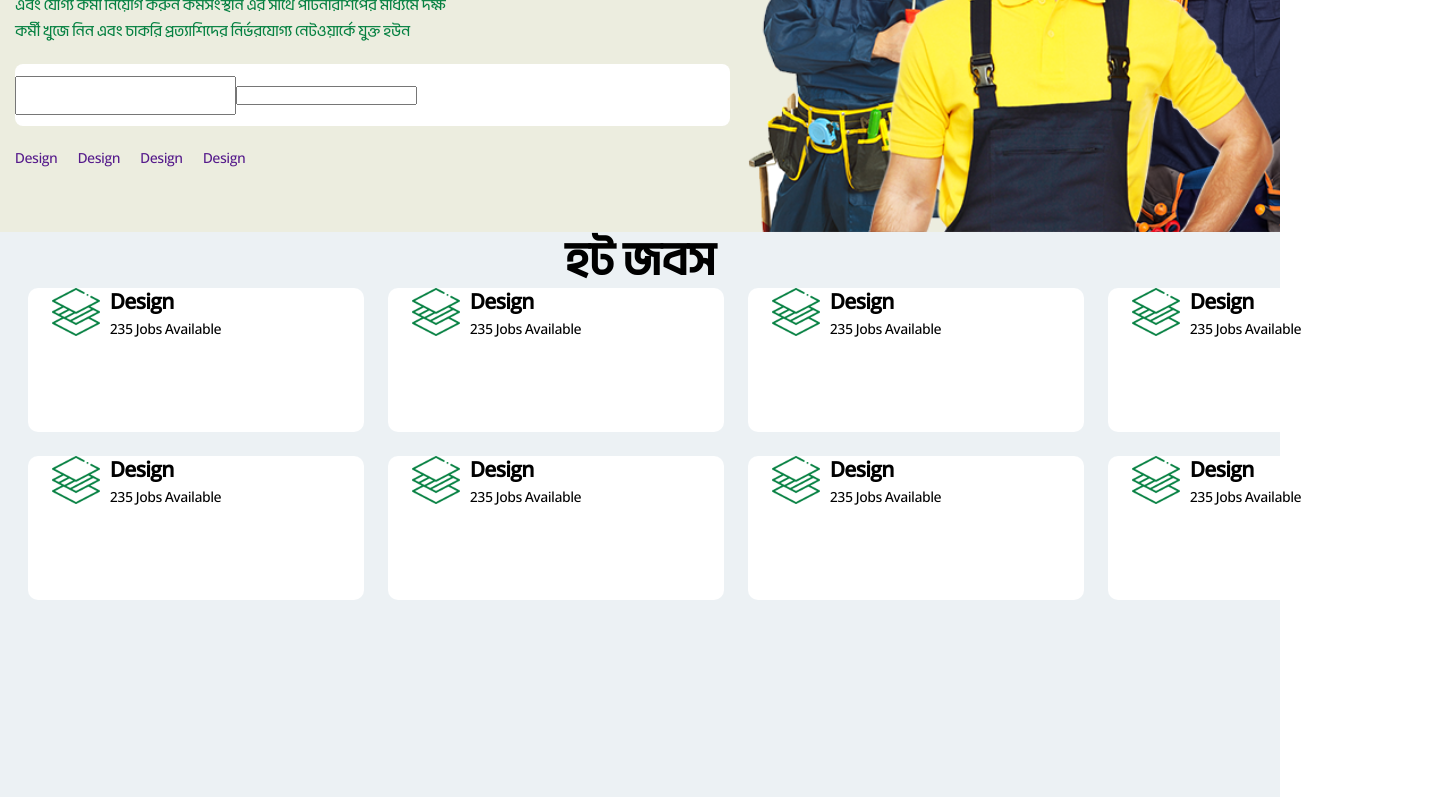
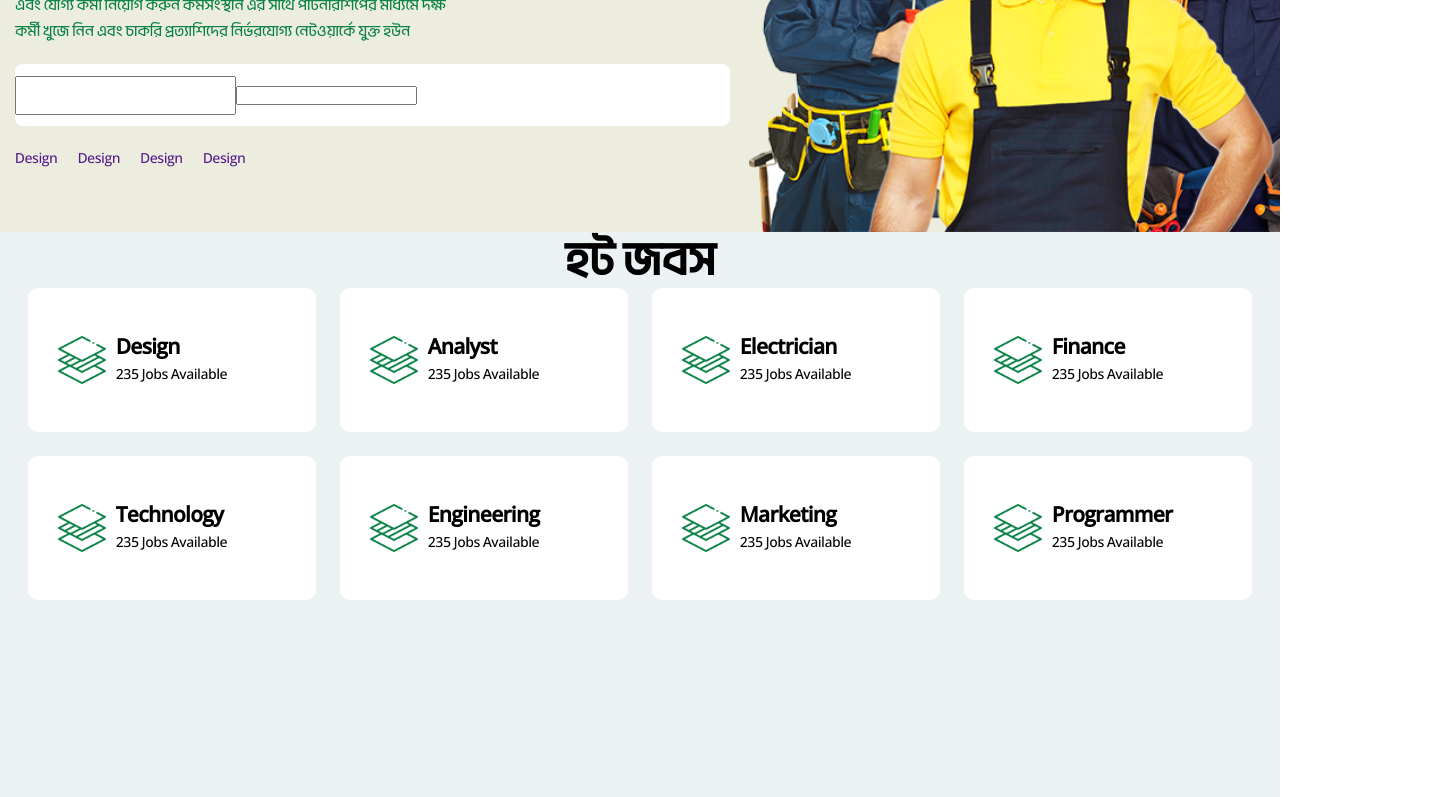
Before and after one commit to web-altaf-1/karma-frontend, a Next.js app: page / in a window 1280 px wide. Shown: the part 398-1195 px from the top of the page, 1444 px wide, since content can reach past the window. Built offline with nearby package versions, Linux system fonts and the light colour scheme.

Commit message:
added hot jobs page

```diff
--- a/src/app/components/Home/CategorySection.tsx
+++ b/src/app/components/Home/CategorySection.tsx
@@ -11,48 +11,49 @@ const CategorySection = () => {
     },
     {
       img: Icon1,
-      name: "Design",
+      name: "Analyst",
       text: "235 Jobs Available",
     },
     {
       img: Icon1,
-      name: "Design",
+      name: "Electrician",
       text: "235 Jobs Available",
     },
     {
       img: Icon1,
-      name: "Design",
+      name: "Finance",
       text: "235 Jobs Available",
     },
     {
       img: Icon1,
-      name: "Design",
+      name: "Technology",
       text: "235 Jobs Available",
     },
     {
       img: Icon1,
-      name: "Design",
+      name: "Engineering",
       text: "235 Jobs Available",
     },
     {
       img: Icon1,
-      name: "Design",
+      name: "Marketing",
       text: "235 Jobs Available",
     },
     {
       img: Icon1,
-      name: "Design",
+      name: "Programmer",
       text: "235 Jobs Available",
     },
   ];
   return (
-    <div className="hot_jobs__section" >
+    <div className="hot_jobs__section">
       <h3 className="hot_jobs_title">হট জবস</h3>
-      <div className="category_container main-container">
+      <div className="main-container">
+        <div className="category_container ">
           {data?.map((category, index) => {
             return (
               <div key={index} className="category__card">
-              <Image width={48} height={48} src={category?.img} alt="" />
+                <Image className="image" width={48} height={48} src={category?.img} alt="" />
                 <div>
                   <h2>{category?.name}</h2>
                   <p>{category?.text}</p>
@@ -62,6 +63,7 @@ const CategorySection = () => {
           })}
         </div>
       </div>
+    </div>
   );
 };
 
--- a/src/app/styles/home.css
+++ b/src/app/styles/home.css
@@ -62,3 +62,36 @@
     bottom: 0;
     right: -120px;
 }
+
+
+
+
+/* category section start from here  */
+.hot_jobs__section{
+    width: 100%;
+    height: 656px;
+    background-color: #ECF1F4;
+}
+.category__card{
+    width: 288px;
+    height: 144px;
+    border-radius: 10px;
+    display: flex;
+    align-items: center;
+    gap: 10px;
+    background-color: white;
+}
+.category_container{
+    display: grid;
+    grid-template-columns: repeat(4,1fr);
+    grid-gap: 24px;
+}
+.hot_jobs_title{
+    text-align: center;
+    font-size: 48px;
+    font-weight: 600;
+    line-height: 56px;
+}
+.category__card .image{
+    padding-left: 30px;
+}
--- a/src/app/styles/main.css
+++ b/src/app/styles/main.css
@@ -244,31 +244,3 @@ user-select: none;
     background-color: #ECEDDF;
     display: flex;
 }
-
-/* category section start from here  */
-.hot_jobs__section{
-    width: 100%;
-    height: 656px;
-    background-color: #ECF1F4;
-}
-.category__card{
-    width: 288px;
-    height: 144px;
-    border-radius: 10px;
-    padding-left: 24px;
-    padding-right: 24px;
-    display: flex;
-    gap: 10px;
-    background-color: white;
-}
-.category_container{
-    display: grid;
-    grid-template-columns: repeat(4,1fr);
-    grid-gap: 24px;
-}
-.hot_jobs_title{
-    text-align: center;
-    font-size: 48px;
-    font-weight: 600;
-    line-height: 56px;
-}
```
Lines whose indentation alone changed are shown as unchanged.
